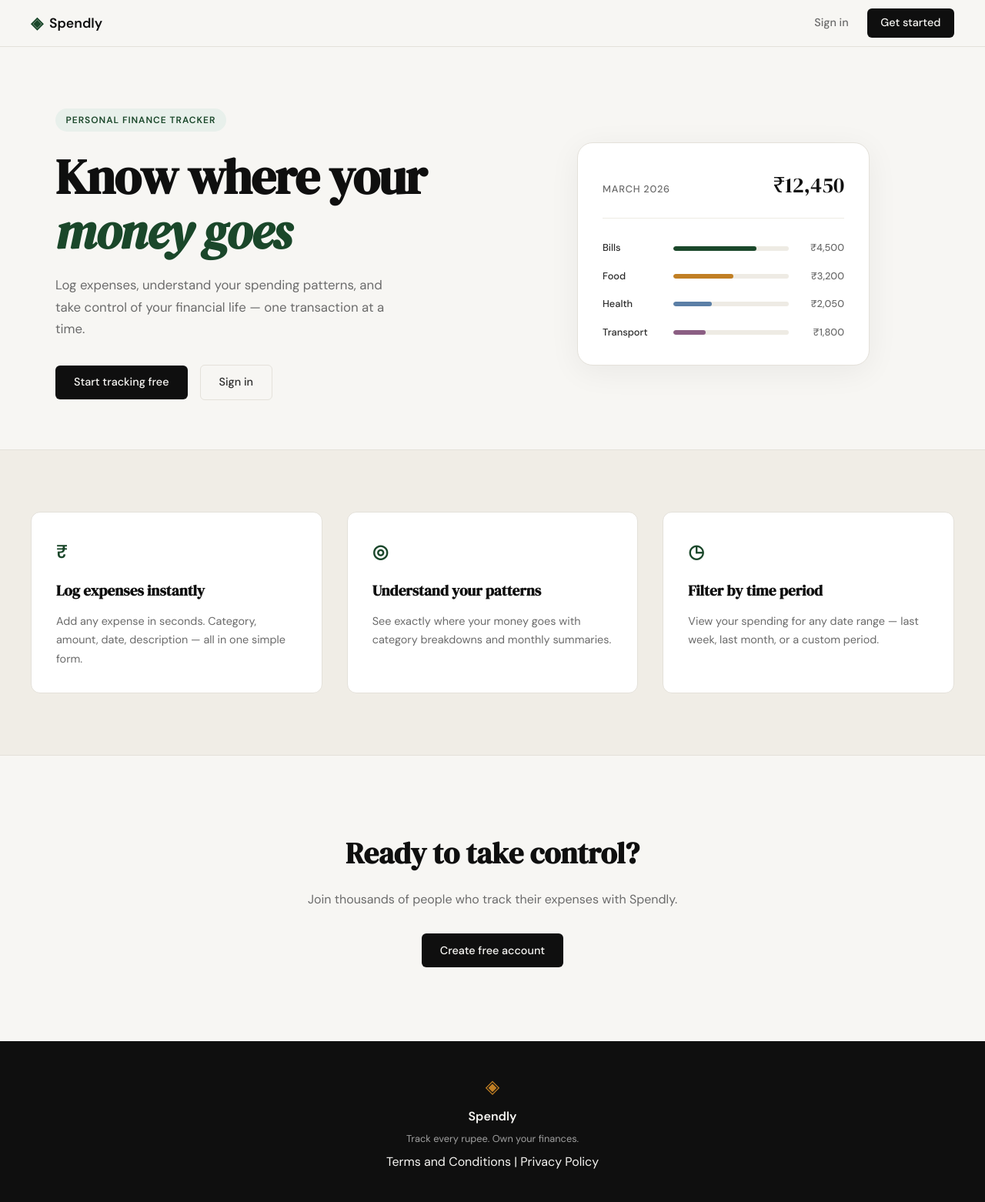
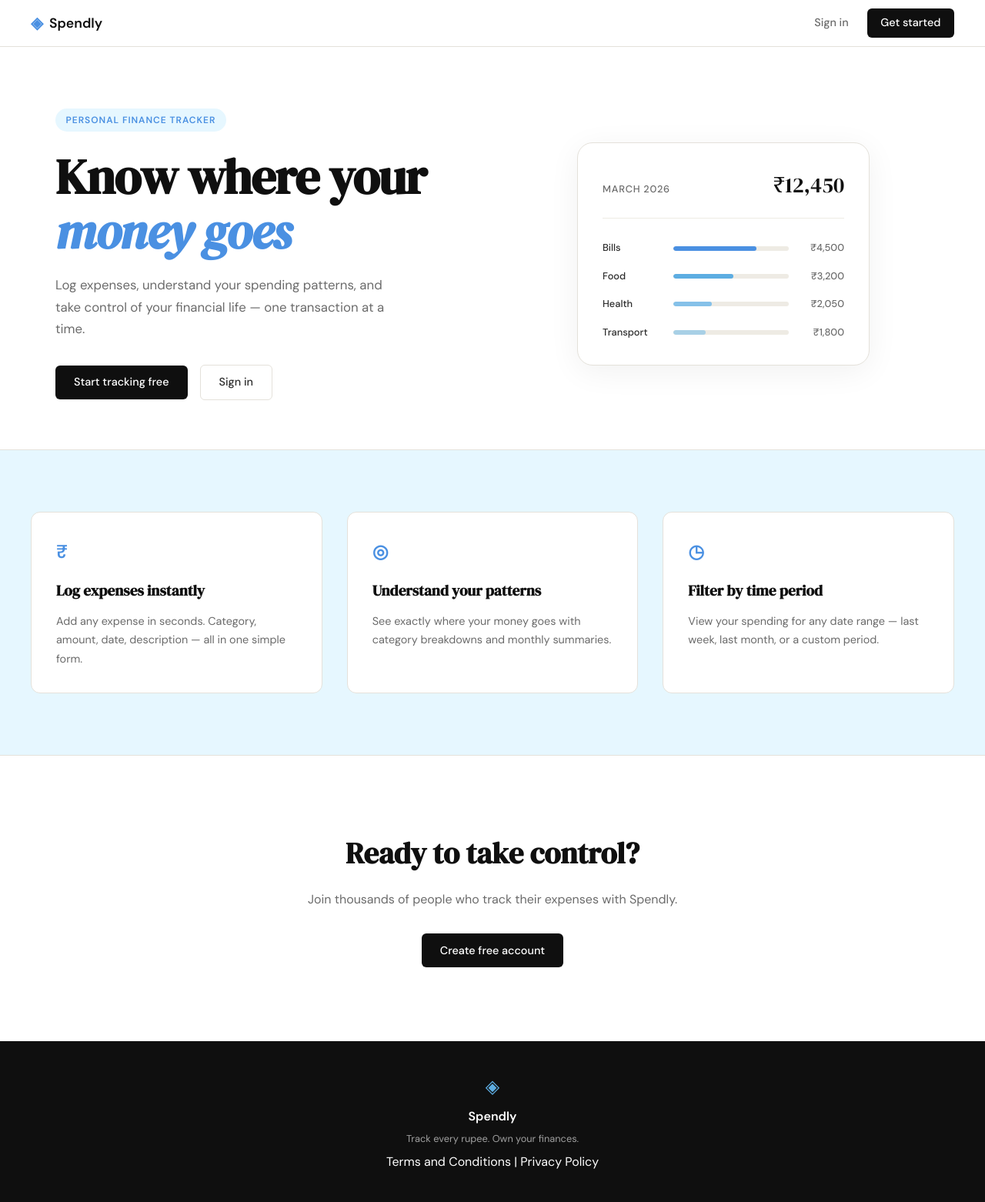
Before and after one commit to Mr-NILESH-KUMAR/Kharch, a Flask app: page / in a window 1280 px wide. Shown: the whole page at 77% size. Run offline with Flask 3, Linux system fonts and the light colour scheme.

Commit message:
theme: change to light blue and white color scheme

```diff
--- a/expense-tracker/static/css/style.css
+++ b/expense-tracker/static/css/style.css
@@ -7,13 +7,15 @@
     --ink-soft: #2d2d2d;
     --ink-muted: #6b6b6b;
     --ink-faint: #a0a0a0;
-    --paper: #f7f6f3;
-    --paper-warm: #f0ede6;
+    --paper: #ffffff;
+    --paper-warm: #e6f7ff;
     --paper-card: #ffffff;
-    --accent: #1a472a;
-    --accent-light: #e8f0eb;
-    --accent-2: #c17f24;
-    --accent-2-light: #fdf3e3;
+    --accent: #4a90e2;
+    --accent-light: #e6f7ff;
+    --accent-2: #5dade2;
+    --accent-2-light: #e6f7ff;
+    --accent-3: #85c1e9;
+    --accent-4: #a8d0e6;
     --danger: #c0392b;
     --danger-light: #fdecea;
     --border: #e4e1da;
@@ -246,8 +248,8 @@ a { color: inherit; text-decoration: none; }
 }
 
 .mock-bar-2 { background: var(--accent-2); }
-.mock-bar-3 { background: #5b7fa6; }
-.mock-bar-4 { background: #8b5e83; }
+.mock-bar-3 { background: var(--accent-3); }
+.mock-bar-4 { background: var(--accent-4); }
 
 .mock-amt {
     font-size: 0.8rem;
@@ -413,7 +415,7 @@ a { color: inherit; text-decoration: none; }
 .auth-error {
     background: var(--danger-light);
     color: var(--danger);
-    border: 1px solid #f5c6c2;
+    border: 1px solid var(--danger-light);
     border-radius: var(--radius-sm);
     padding: 0.75rem 1rem;
     font-size: 0.875rem;
```
